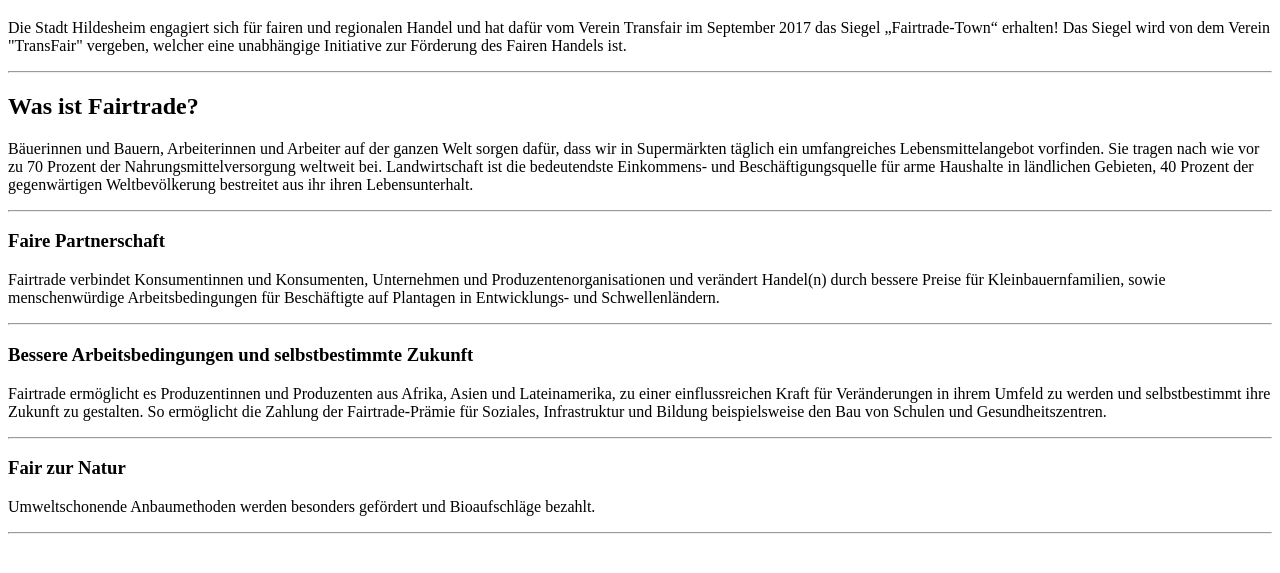
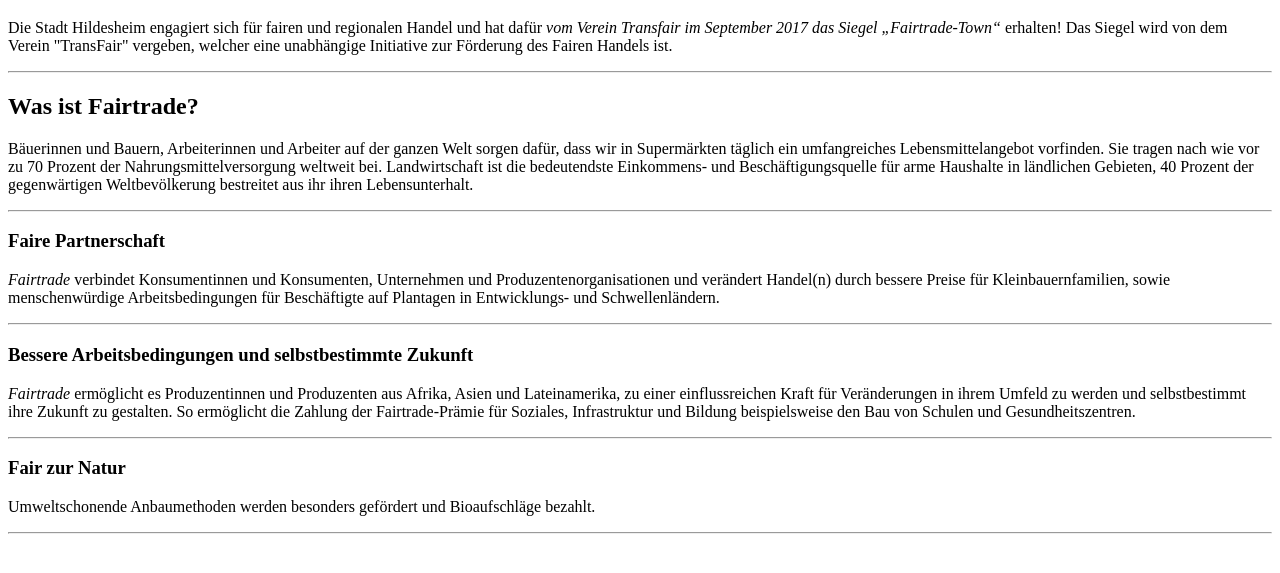
Before and after one commit to Max-42/fairtrade, a plain HTML site: page fairtrade.html in a window 1280 px wide. Shown: the part 61-634 px from the top of the page. Drawn offline with Linux system fonts and the light colour scheme.

Commit message:
emphasize in HTML

```diff
--- a/fairtrade.html
+++ b/fairtrade.html
@@ -13,9 +13,9 @@
 	<!--Einleitung-->
 	<p>
 		Die Stadt Hildesheim engagiert sich für fairen und regionalen Handel und hat dafür
-		<!--Hervorhebung-->vom Verein Transfair im September 2017 das
+		<!--Hervorhebung--> <em> vom Verein Transfair im September 2017 das
 		Siegel „Fairtrade-Town“
-		<!--Hervorhebung Ende--> erhalten! Das Siegel wird von dem Verein "TransFair" vergeben, welcher eine unabhängige
+		 </em> <!--Hervorhebung Ende--> erhalten! Das Siegel wird von dem Verein "TransFair" vergeben, welcher eine unabhängige
 		Initiative zur Förderung
 		des Fairen Handels ist.
 	</p>
@@ -30,15 +30,16 @@
 		vorfinden. Sie tragen nach wie vor zu 70 Prozent der Nahrungsmittelversorgung weltweit bei. Landwirtschaft ist
 		die bedeutendste Einkommens- und
 		Beschäftigungsquelle für arme Haushalte in ländlichen Gebieten, 40 Prozent der gegenwärtigen Weltbevölkerung
-		bestreitet aus ihr ihren Lebensunterhalt. </p>
+		bestreitet aus ihr ihren Lebensunterhalt.
+	</p>
 
 	<hr>
 
 	<h3>Faire Partnerschaft</h3>
 
 	<p>
-		<!--Hervorhebung2-->Fairtrade
-		<!--Hervorhebung2 Ende-->verbindet Konsumentinnen und Konsumenten, Unternehmen und Produzentenorganisationen und
+		<!--Hervorhebung2--> <em class="fairtradeem"> Fairtrade </em><!--Hervorhebung2 Ende-->
+		verbindet Konsumentinnen und Konsumenten, Unternehmen und Produzentenorganisationen und
 		verändert Handel(n) durch bessere Preise für
 		Kleinbauernfamilien, sowie menschenwürdige Arbeitsbedingungen für Beschäftigte auf Plantagen in Entwicklungs-
 		und Schwellenländern.
@@ -49,8 +50,8 @@
 	<h3>Bessere Arbeitsbedingungen und selbstbestimmte Zukunft </h3>
 
 	<p>
-		<!--Hervorhebung2-->Fairtrade
-		<!--Hervorhebung2 Ende--> ermöglicht es Produzentinnen und Produzenten aus Afrika, Asien und Lateinamerika, zu
+		<!--Hervorhebung2--> <em class="fairtradeem"> Fairtrade </em> <!--Hervorhebung2 Ende-->
+		ermöglicht es Produzentinnen und Produzenten aus Afrika, Asien und Lateinamerika, zu
 		einer einflussreichen Kraft für Veränderungen
 		in ihrem Umfeld zu werden und selbstbestimmt ihre Zukunft zu gestalten.
 		So ermöglicht die Zahlung der Fairtrade-Prämie für Soziales, Infrastruktur und Bildung beispielsweise den Bau
```
